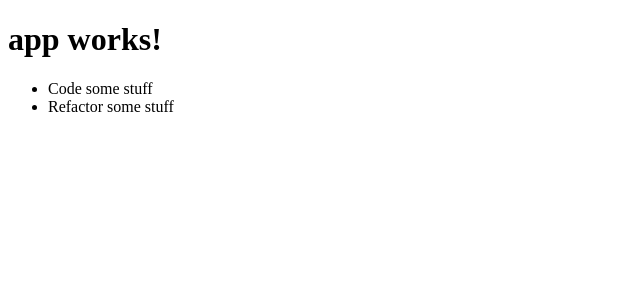
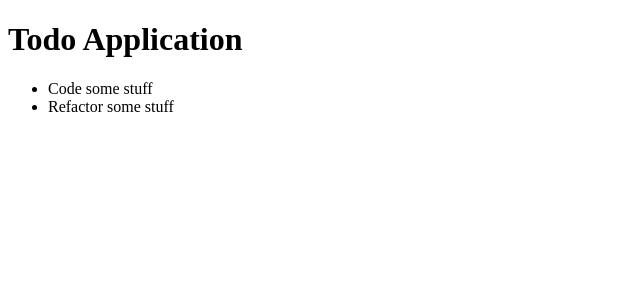
Before and after one commit to ProtaconSolutions/a2-koulutus, an Angular app: page / in a window 1280 px wide. Shown: the top 300 px of the page, without its empty margins (0-640 px from the left). Built offline with nearby package versions, Linux system fonts and the light colour scheme.

Commit message:
Removed app component title and added title to todos component itself.

```diff
--- a/src/app/app.component.html
+++ b/src/app/app.component.html
@@ -1,5 +1,2 @@
-<h1>
-  {{title}}
-</h1>
 
 <app-todos></app-todos>
--- a/src/app/app.component.ts
+++ b/src/app/app.component.ts
@@ -5,6 +5,4 @@ import { Component } from '@angular/core';
   templateUrl: './app.component.html',
   styleUrls: ['./app.component.css']
 })
-export class AppComponent {
-  title = 'app works!';
-}
+export class AppComponent { }
--- a/src/app/todos/todos.component.html
+++ b/src/app/todos/todos.component.html
@@ -1,3 +1,5 @@
+<h1>{{title}}</h1>
+
 <ul>
   <li *ngFor="let todoItem of todoItems">
     {{todoItem.name}}
--- a/src/app/todos/todos.component.ts
+++ b/src/app/todos/todos.component.ts
@@ -6,6 +6,8 @@ import { Component, OnInit } from '@angular/core';
   styleUrls: ['./todos.component.css']
 })
 export class TodosComponent implements OnInit {
+  private title: string = 'Todo Application';
+
   private todoItems: any[] = [
     {name: 'Code some stuff'},
     {name: 'Refactor some stuff'},
```
